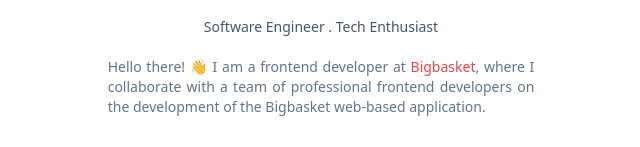
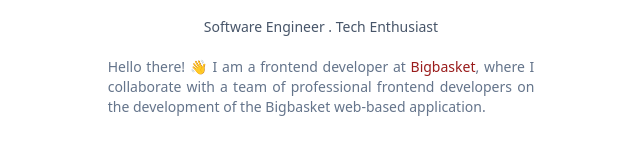
Before and after one commit to macklark/ganesh, a Svelte app: page / in a window 1280 px wide. Shown: the part 179-326 px from the top of the page, without its empty margins (319-959 px from the left). Built offline with nearby package versions, Linux system fonts and the light colour scheme.

Commit message:
made site accessible friendly

```diff
--- a/src/App.svelte
+++ b/src/App.svelte
@@ -15,12 +15,12 @@
     <h1 class="text-center text-xl md:text-3xl font-bold pt-5">
       Ganesh Kolavennu
     </h1>
-    <h3 class="text-center text-sm md:text-md font-medium pt-3 text-slate-600">
+    <h2 class="text-center text-sm md:text-md font-medium pt-3 text-slate-600">
       Software Engineer . Tech Enthusiast
-    </h3>
+    </h2>
     <p class="text-justify text-sm md:text-md pt-5 text-slate-500">
       Hello there! 👋 I am a frontend developer at <a
-        class="text-red-500 hover:underline decoration-solid"
+        class="text-red-800 hover:underline decoration-solid"
         href="https://www.bigbasket.com/about-us/">Bigbasket</a
       >, where I collaborate with a team of professional frontend developers on
       the development of the Bigbasket web-based application.
@@ -29,17 +29,20 @@
   <nav class="flex justify-center pt-8 gap-x-1 items-center">
     <a
       href="https://github.com/macklark"
+      aria-label="Link to Ganesh Kolavennu's Github page"
       class="hover:bg-slate-200 transition-all ease-in p-2 rounded-md"
     >
       <Icon icon="line-md:github-twotone" style="font-size: 26px;" />
     </a>
     <a
+      aria-label="Link to Ganesh Kolavennu's Linkedin page"
       href="https://www.linkedin.com/in/ganesh-kolavennu-65a809179/"
       class="hover:bg-slate-200 transition-all ease-in p-2 rounded-md"
     >
       <Icon icon="line-md:linkedin" style="font-size: 26px;" />
     </a>
     <a
+      aria-label="Mail to Ganesh Kolavennu"
       href="mailto:ganesh.kolavennu@gmail.com"
       class="hover:bg-slate-200 transition-all ease-in p-2 rounded-md"
     >
```
